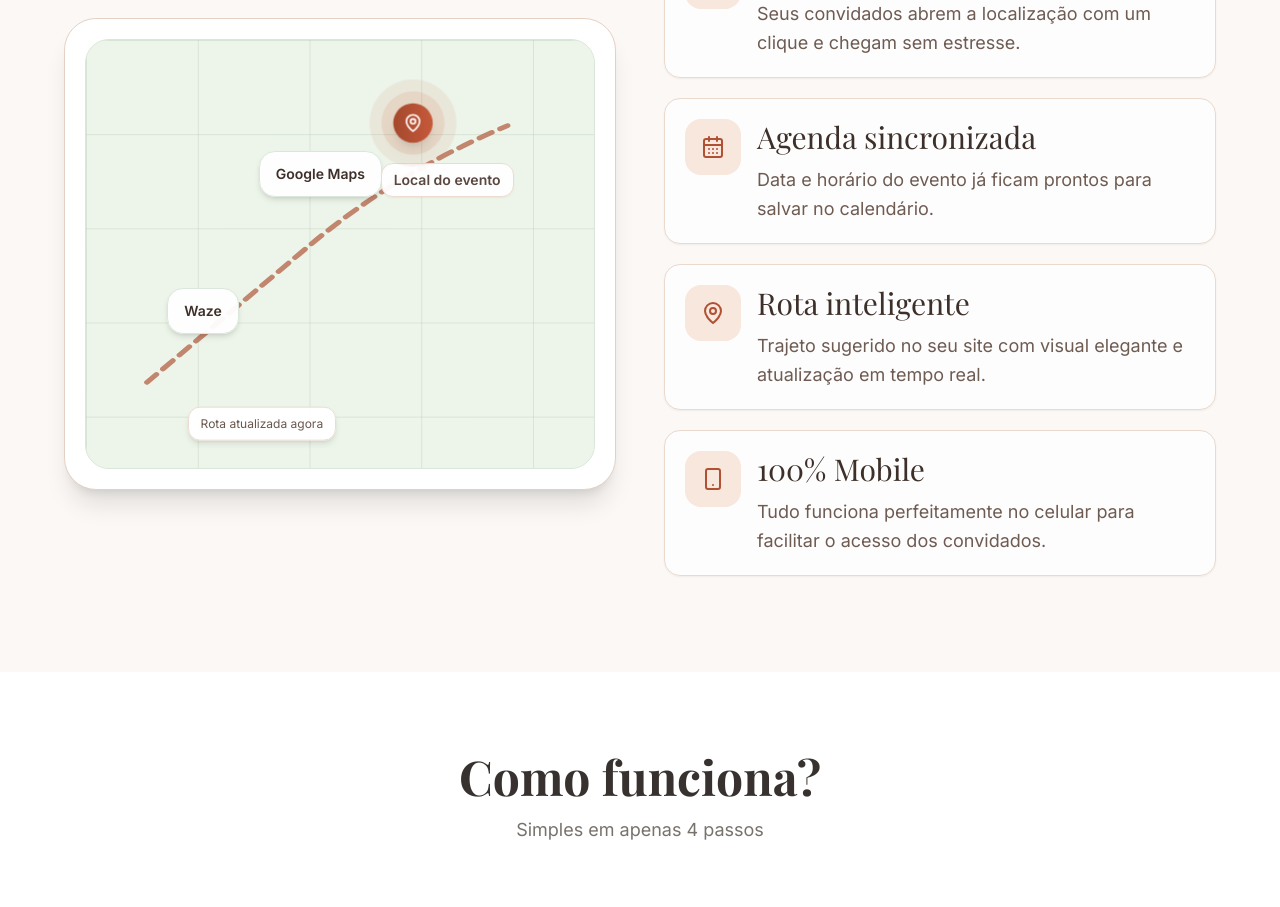
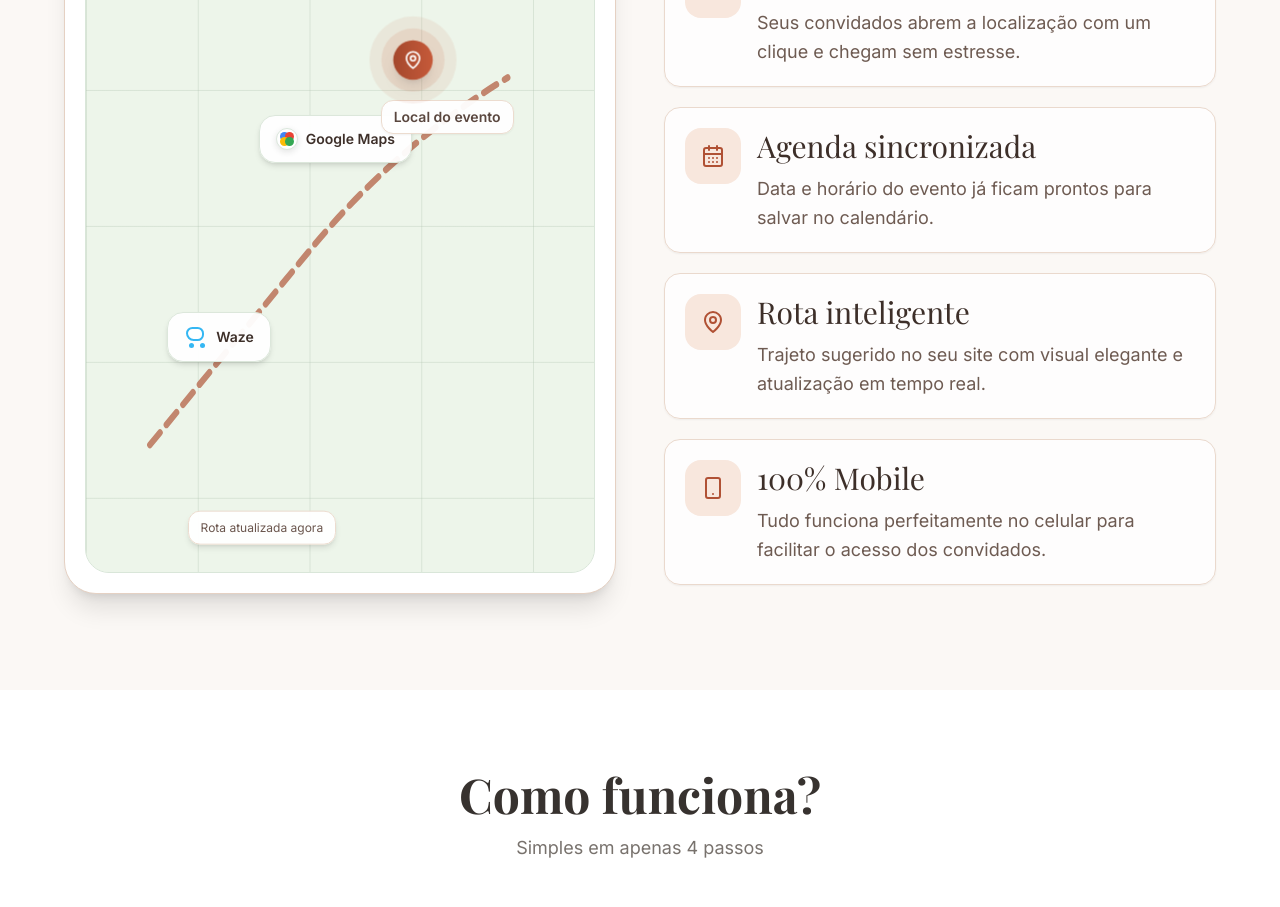
Before and after one commit to lumieconvites-netizen/lumie-presentes, a Next.js app: page / in a window 1280 px wide. Shown: the part 3240-4147 px from the top of the page. Built offline with nearby package versions, Linux system fonts and the light colour scheme; no server answers.

Commit message:
style: enlarge arrival map and add branded map badges

```diff
--- a/app/globals.css
+++ b/app/globals.css
@@ -415,7 +415,7 @@
   stroke-width: 1.1;
   stroke-linecap: round;
   stroke-dasharray: 2.8 1.8;
-  animation: mapRouteTravel 3s linear infinite;
+  animation: mapRouteTravel 8s linear infinite;
   opacity: 0.9;
 }
 
@@ -437,3 +437,82 @@
 .map-pin-pulse {
   animation: mapPinPulse 2s ease-out infinite;
 }
+
+.google-maps-logo {
+  position: relative;
+  display: inline-flex;
+  width: 22px;
+  height: 22px;
+  border-radius: 9999px;
+  background: #fff;
+  border: 1px solid #dbe7dc;
+  align-items: center;
+  justify-content: center;
+  box-shadow: 0 2px 6px rgba(34, 38, 35, 0.12);
+}
+
+.gm-dot {
+  position: absolute;
+  width: 9px;
+  height: 9px;
+  border-radius: 9999px;
+}
+
+.gm-blue {
+  left: 3px;
+  top: 3px;
+  background: #4285f4;
+}
+
+.gm-red {
+  right: 3px;
+  top: 3px;
+  background: #ea4335;
+}
+
+.gm-yellow {
+  left: 3px;
+  bottom: 3px;
+  background: #fbbc05;
+}
+
+.gm-green {
+  right: 3px;
+  bottom: 3px;
+  background: #34a853;
+}
+
+.waze-logo {
+  position: relative;
+  width: 24px;
+  height: 24px;
+  display: inline-block;
+}
+
+.waze-face {
+  position: absolute;
+  left: 2px;
+  top: 2px;
+  width: 18px;
+  height: 14px;
+  border: 2px solid #35b7f3;
+  border-radius: 10px 10px 10px 12px;
+  background: #fff;
+}
+
+.waze-wheel {
+  position: absolute;
+  bottom: 1px;
+  width: 5px;
+  height: 5px;
+  border-radius: 9999px;
+  background: #35b7f3;
+}
+
+.waze-wheel-left {
+  left: 5px;
+}
+
+.waze-wheel-right {
+  right: 3px;
+}
--- a/app/page.tsx
+++ b/app/page.tsx
@@ -412,7 +412,7 @@ export default function HomePage() {
 
             <div className="mt-14 grid lg:grid-cols-2 gap-12 items-center max-w-6xl mx-auto">
               <div className="relative rounded-[2rem] border border-[#e5d1c3] bg-white p-5 shadow-xl">
-                <div className="relative overflow-hidden rounded-[1.5rem] border border-[#d9e6d9] bg-[#edf5ea] h-[430px]">
+                <div className="relative overflow-hidden rounded-[1.5rem] border border-[#d9e6d9] bg-[#edf5ea] h-[480px] lg:h-[620px]">
                   <div className="absolute inset-0 map-grid" />
 
                   <svg className="absolute inset-0 h-full w-full" viewBox="0 0 100 100" preserveAspectRatio="none">
@@ -423,10 +423,25 @@ export default function HomePage() {
                   </svg>
 
                   <div className="absolute left-[16%] top-[58%] rounded-2xl bg-white/95 px-4 py-3 shadow-md border border-[#dce7db]">
-                    <p className="text-sm font-semibold text-[#3d2f29]">Waze</p>
+                    <div className="flex items-center gap-2">
+                      <span className="waze-logo">
+                        <span className="waze-face" />
+                        <span className="waze-wheel waze-wheel-left" />
+                        <span className="waze-wheel waze-wheel-right" />
+                      </span>
+                      <p className="text-sm font-semibold text-[#3d2f29]">Waze</p>
+                    </div>
                   </div>
                   <div className="absolute left-[34%] top-[26%] rounded-2xl bg-white/95 px-4 py-3 shadow-md border border-[#dce7db]">
-                    <p className="text-sm font-semibold text-[#3d2f29]">Google Maps</p>
+                    <div className="flex items-center gap-2">
+                      <span className="google-maps-logo">
+                        <span className="gm-dot gm-blue" />
+                        <span className="gm-dot gm-red" />
+                        <span className="gm-dot gm-yellow" />
+                        <span className="gm-dot gm-green" />
+                      </span>
+                      <p className="text-sm font-semibold text-[#3d2f29]">Google Maps</p>
+                    </div>
                   </div>
 
                   <div className="absolute left-[58%] top-[12%]">
```
